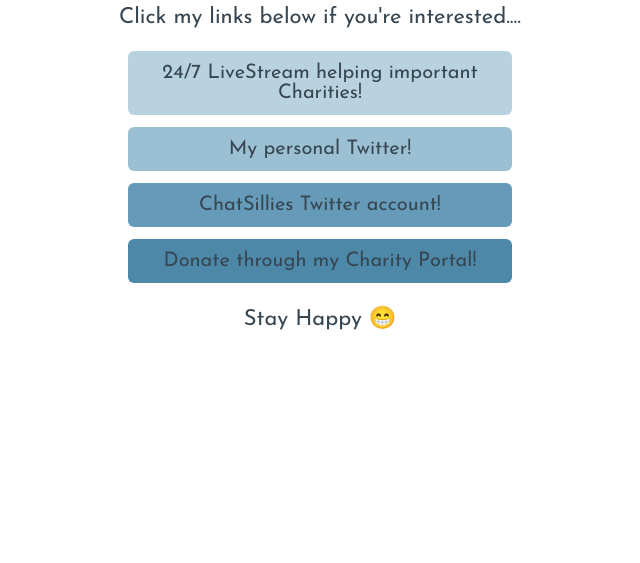
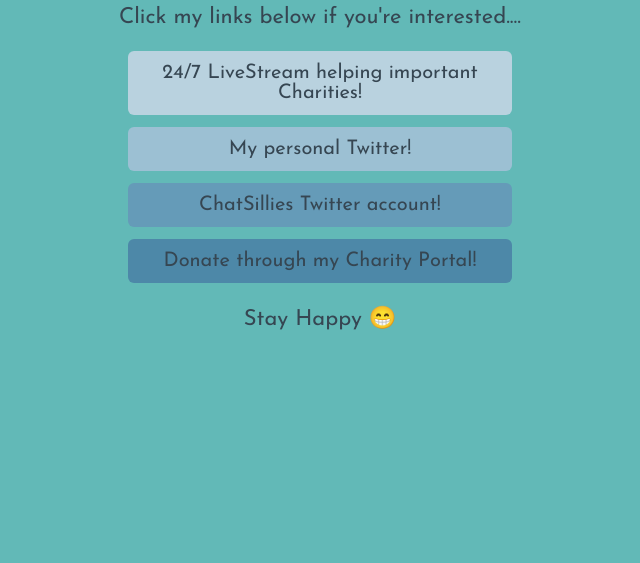
Before and after one commit to wmatty/SE, a plain HTML site: page index.html in a window 1280 px wide. Shown: the part 237-800 px from the top of the page, without its empty margins (320-960 px from the left). Drawn offline with Linux system fonts and the light colour scheme.

Commit message:
change background colour

```diff
--- a/index.html
+++ b/index.html
@@ -14,7 +14,7 @@
         text-align: center;
         margin-top: 48px;
         font-family: "Josefin Sans", "Arial", sans-serif;
-        background: white;
+        background: #62b9b7;
       }
 
       h1, p {
```
